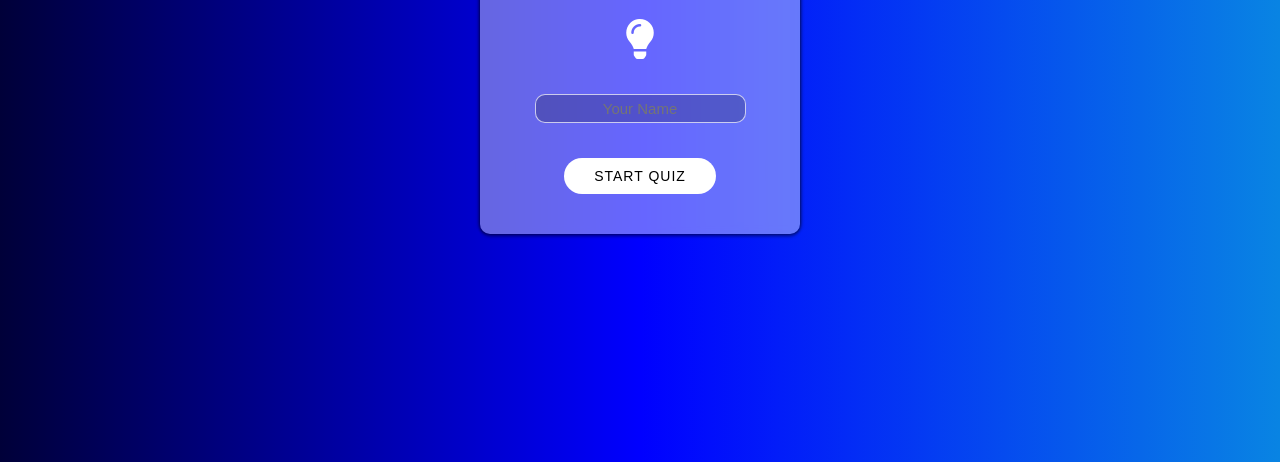
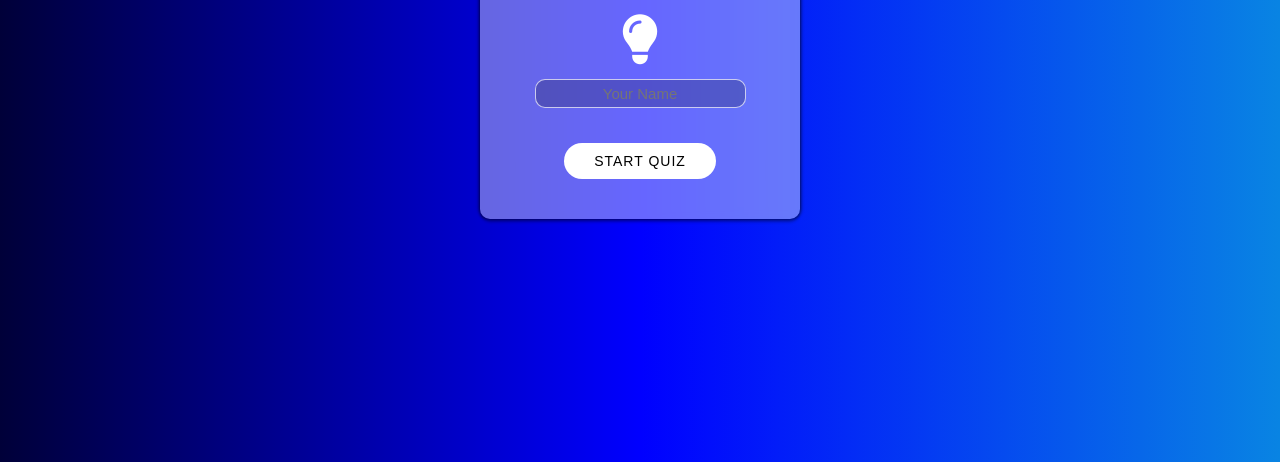
Before and after one commit to mohit-kwatra/Javascript-mini-projects, a plain HTML site: page Quiz App/index.html in a window 1280 px wide. Shown: the part 338-800 px from the top of the page. Drawn offline with Linux system fonts and the light colour scheme.

Commit message:
Updaing 'Quiz App/index.html'

```diff
--- a/Quiz App/index.html
+++ b/Quiz App/index.html
@@ -1,29 +1,28 @@
 <!DOCTYPE html>
 <html lang="en">
-
 <head>
     <meta charset="UTF-8">
     <meta name="viewport" content="width=device-width, initial-scale=1.0">
     <meta http-equiv="X-UA-Compatible" content="ie=edge">
     <title>Quiz App</title>
-
-    <!--   include stylesheet   -->
     <link rel="stylesheet" type="text/css" href="css/style.css">
-    <link rel="stylesheet" href="css/all.css">
-
+    <!-- Font Awesome CSS -->
+    <link rel="stylesheet" href="https://cdnjs.cloudflare.com/ajax/libs/font-awesome/6.1.1/css/all.min.css" integrity="sha512-KfkfwYDsLkIlwQp6LFnl8zNdLGxu9YAA1QvwINks4PhcElQSvqcyVLLD9aMhXd13uQjoXtEKNosOWaZqXgel0g==" crossorigin="anonymous" referrerpolicy="no-referrer" />
 </head>
-
 <body>
     <div class="container">
         <div class="quiz-box">
             <h2 class="heading">Quiz App</h2>
-            <i class="fa fa-lightbulb" aria-hidden="true"></i> <br>
+            <div class="icon-container" style="text-align: center;">
+                <i class="fa-solid fa-lightbulb" style="font-size: 50px;"></i>
+            </div>
             <input type="text" name="user-name" class="user-name" placeholder="Your Name" autocomplete="off" required> <br>
             <div class="buttton-box">
                 <input type="button" value="Start Quiz" class="start-button">
             </div>
         </div>
     </div>
+
     <script src="js/script.js"></script>
 </body>
 
```
